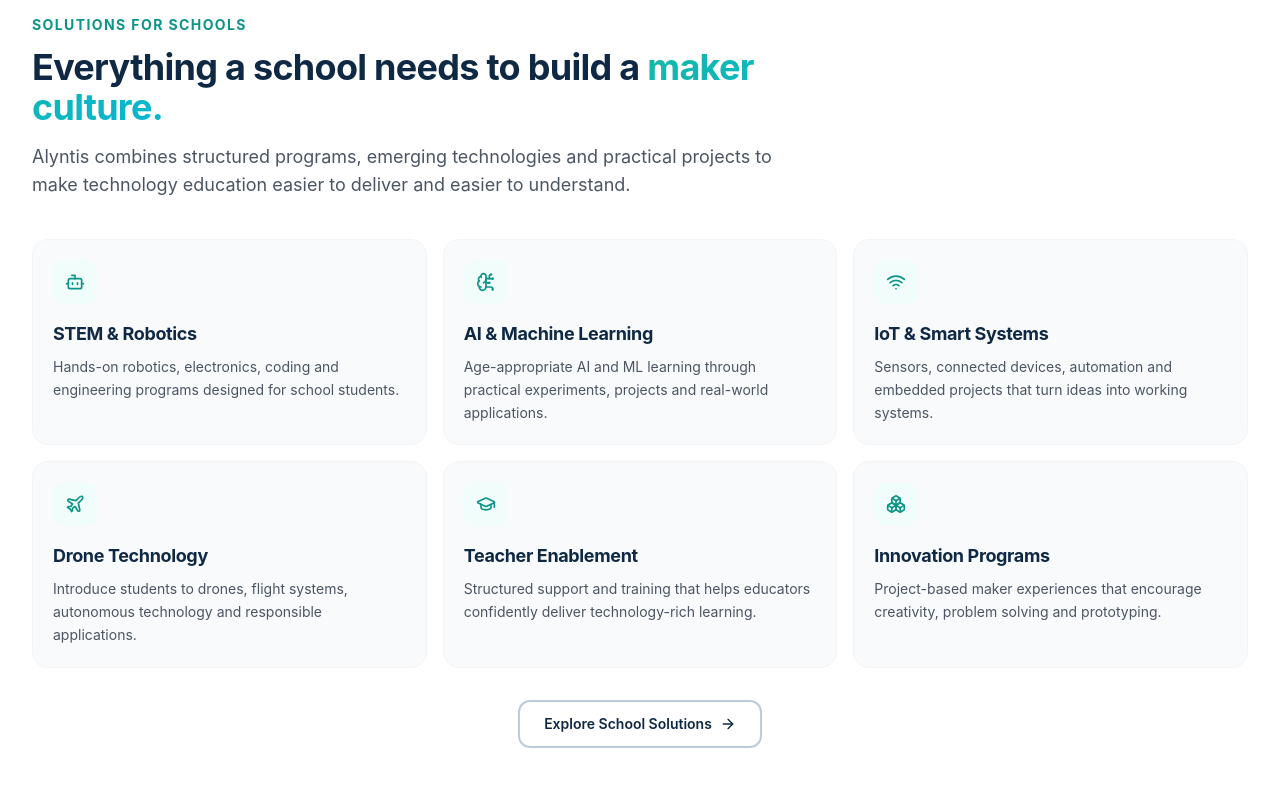
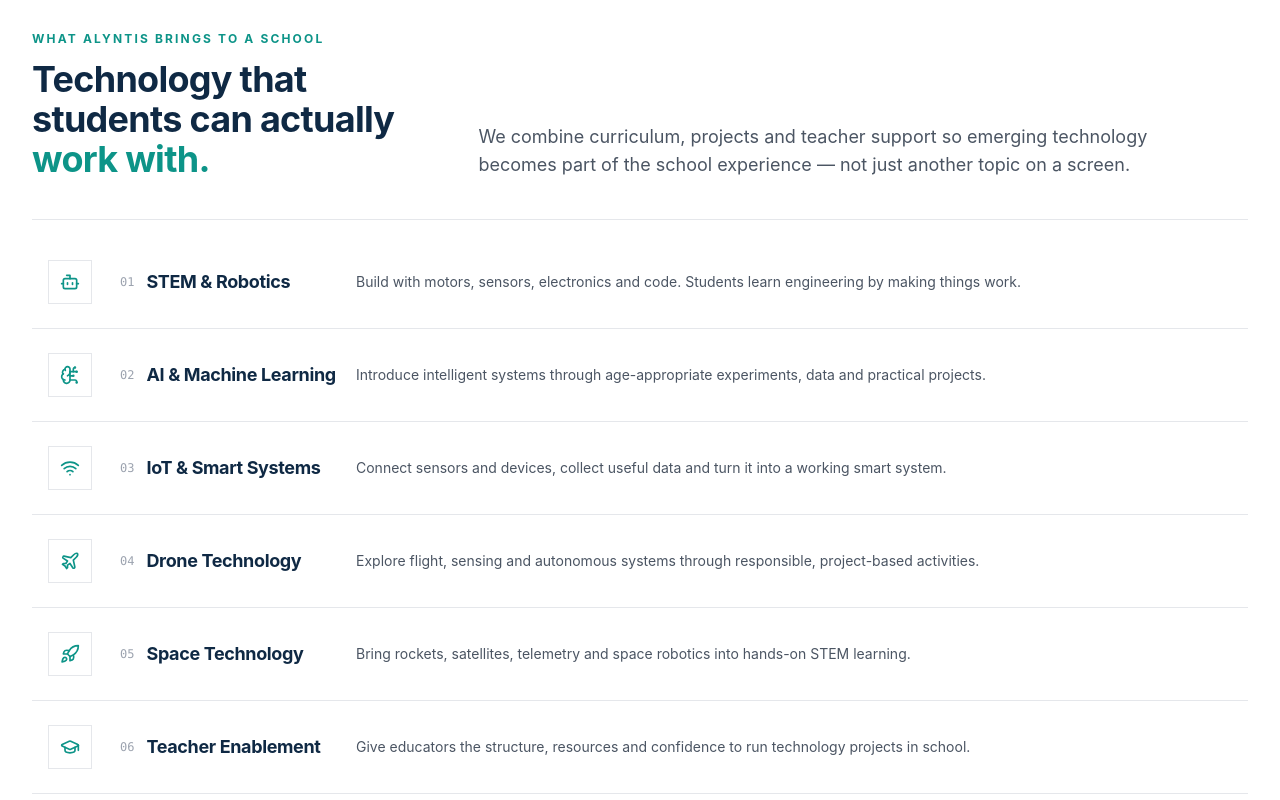
Before and after one commit to Pratham-ds/alyntis, a React (Vite) app: page / in a window 1280 px wide. Shown: the part 1420-2220 px from the top of the page. Built offline with nearby package versions, Linux system fonts and the light colour scheme; no server answers; a web font is replaced by a local one.

Commit message:
refine homepage solutions section with editorial layout

```diff
--- a/src/components/home/Solutions.tsx
+++ b/src/components/home/Solutions.tsx
@@ -1,40 +1,55 @@
-import { ArrowRight, Bot, BrainCircuit, GraduationCap, Plane, Wifi, Boxes } from 'lucide-react';
+import { ArrowRight, Bot, BrainCircuit, GraduationCap, Plane, Wifi, Boxes, Rocket } from 'lucide-react';
 import Reveal from '@/components/ui/Reveal';
 import Button from '@/components/ui/Button';
 
 const solutions = [
-  { icon: Bot, title: 'STEM & Robotics', desc: 'Hands-on robotics, electronics, coding and engineering programs designed for school students.' },
-  { icon: BrainCircuit, title: 'AI & Machine Learning', desc: 'Age-appropriate AI and ML learning through practical experiments, projects and real-world applications.' },
-  { icon: Wifi, title: 'IoT & Smart Systems', desc: 'Sensors, connected devices, automation and embedded projects that turn ideas into working systems.' },
-  { icon: Plane, title: 'Drone Technology', desc: 'Introduce students to drones, flight systems, autonomous technology and responsible applications.' },
-  { icon: GraduationCap, title: 'Teacher Enablement', desc: 'Structured support and training that helps educators confidently deliver technology-rich learning.' },
-  { icon: Boxes, title: 'Innovation Programs', desc: 'Project-based maker experiences that encourage creativity, problem solving and prototyping.' },
+  { icon: Bot, title: 'STEM & Robotics', desc: 'Build with motors, sensors, electronics and code. Students learn engineering by making things work.' },
+  { icon: BrainCircuit, title: 'AI & Machine Learning', desc: 'Introduce intelligent systems through age-appropriate experiments, data and practical projects.' },
+  { icon: Wifi, title: 'IoT & Smart Systems', desc: 'Connect sensors and devices, collect useful data and turn it into a working smart system.' },
+  { icon: Plane, title: 'Drone Technology', desc: 'Explore flight, sensing and autonomous systems through responsible, project-based activities.' },
+  { icon: Rocket, title: 'Space Technology', desc: 'Bring rockets, satellites, telemetry and space robotics into hands-on STEM learning.' },
+  { icon: GraduationCap, title: 'Teacher Enablement', desc: 'Give educators the structure, resources and confidence to run technology projects in school.' },
+  { icon: Boxes, title: 'Innovation Programs', desc: 'Help students move from an idea to a prototype through guided challenges and open-ended making.' },
 ];
 
 export default function Solutions() {
   return (
-    <section id="solutions" className="relative overflow-hidden bg-white py-16 lg:py-20">
+    <section id="solutions" className="relative overflow-hidden bg-white py-20 lg:py-24">
       <div className="mx-auto max-w-7xl px-4 sm:px-6 lg:px-8">
         <Reveal>
-          <div className="max-w-3xl">
-            <p className="mb-3 text-sm font-bold uppercase tracking-widest text-teal-600">Solutions for Schools</p>
-            <h2 className="text-3xl font-bold leading-tight text-navy-900 sm:text-4xl">Everything a school needs to build a <span className="text-gradient">maker culture.</span></h2>
-            <p className="mt-4 text-base leading-relaxed text-gray-600 sm:text-lg">Alyntis combines structured programs, emerging technologies and practical projects to make technology education easier to deliver and easier to understand.</p>
+          <div className="grid gap-8 border-b border-gray-200 pb-10 lg:grid-cols-[.7fr_1.3fr] lg:items-end">
+            <div>
+              <p className="mb-3 text-xs font-bold uppercase tracking-[0.18em] text-teal-600">What Alyntis brings to a school</p>
+              <h2 className="max-w-xl text-3xl font-bold leading-tight text-navy-900 sm:text-4xl">Technology that students can actually <span className="text-teal-600">work with.</span></h2>
+            </div>
+            <p className="max-w-2xl text-base leading-7 text-gray-600 sm:text-lg">
+              We combine curriculum, projects and teacher support so emerging technology becomes part of the school experience — not just another topic on a screen.
+            </p>
           </div>
         </Reveal>
-        <div className="mt-10 grid gap-4 sm:grid-cols-2 lg:grid-cols-3">
+
+        <div className="mt-4 divide-y divide-gray-200 border-b border-gray-200">
           {solutions.map((solution, index) => (
-            <Reveal key={solution.title} delay={index * 50}>
-              <div className="group h-full rounded-2xl border border-gray-100 bg-gray-50 p-5 transition-all duration-300 hover:-translate-y-1 hover:border-teal-200 hover:bg-white hover:shadow-lg">
-                <div className="flex h-11 w-11 items-center justify-center rounded-xl bg-teal-50 text-teal-600 transition-colors group-hover:bg-teal-600 group-hover:text-white"><solution.icon className="h-5 w-5" /></div>
-                <h3 className="mt-4 text-lg font-bold text-navy-900">{solution.title}</h3>
-                <p className="mt-2 text-sm leading-relaxed text-gray-600">{solution.desc}</p>
+            <Reveal key={solution.title} delay={index * 35}>
+              <div className="group grid gap-4 py-6 transition-colors hover:bg-gray-50 sm:grid-cols-[56px_220px_1fr] sm:items-center sm:px-4">
+                <div className="flex h-11 w-11 items-center justify-center border border-gray-200 bg-white text-teal-600 group-hover:border-teal-300 group-hover:bg-teal-50">
+                  <solution.icon className="h-5 w-5" />
+                </div>
+                <div className="flex items-center gap-3">
+                  <span className="font-mono text-xs text-gray-400">0{index + 1}</span>
+                  <h3 className="text-lg font-bold text-navy-900">{solution.title}</h3>
+                </div>
+                <p className="text-sm leading-6 text-gray-600 sm:max-w-2xl">{solution.desc}</p>
               </div>
             </Reveal>
           ))}
         </div>
+
         <Reveal delay={250}>
-          <div className="mt-8 flex justify-center"><Button to="/schools" variant="outline" size="md">Explore School Solutions <ArrowRight className="h-4 w-4" /></Button></div>
+          <div className="mt-8 flex items-center justify-between gap-4">
+            <p className="hidden text-sm text-gray-500 sm:block">Built for schools, teachers and students.</p>
+            <Button to="/schools" variant="outline" size="md">Explore school solutions <ArrowRight className="h-4 w-4" /></Button>
+          </div>
         </Reveal>
       </div>
     </section>
```
